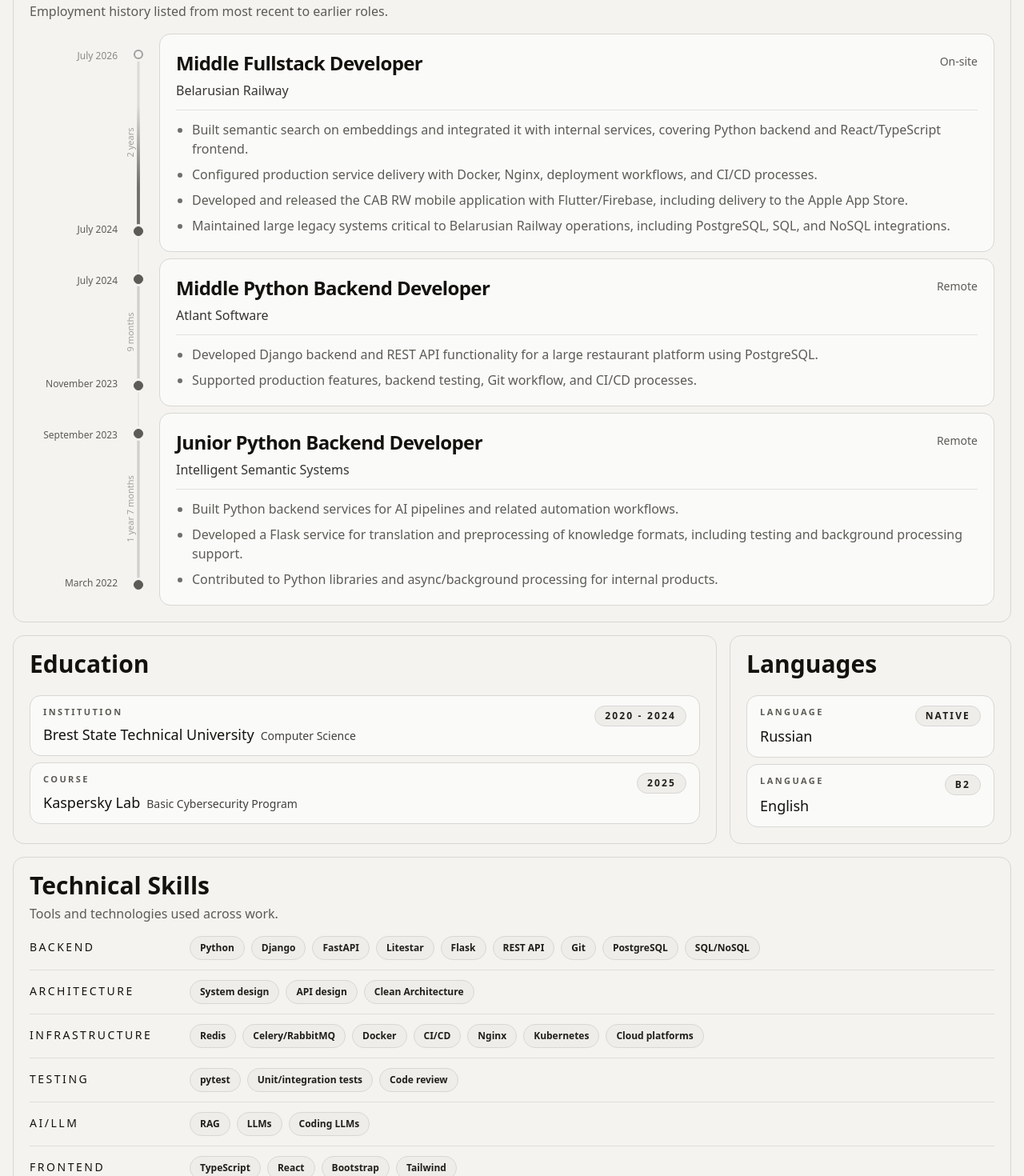
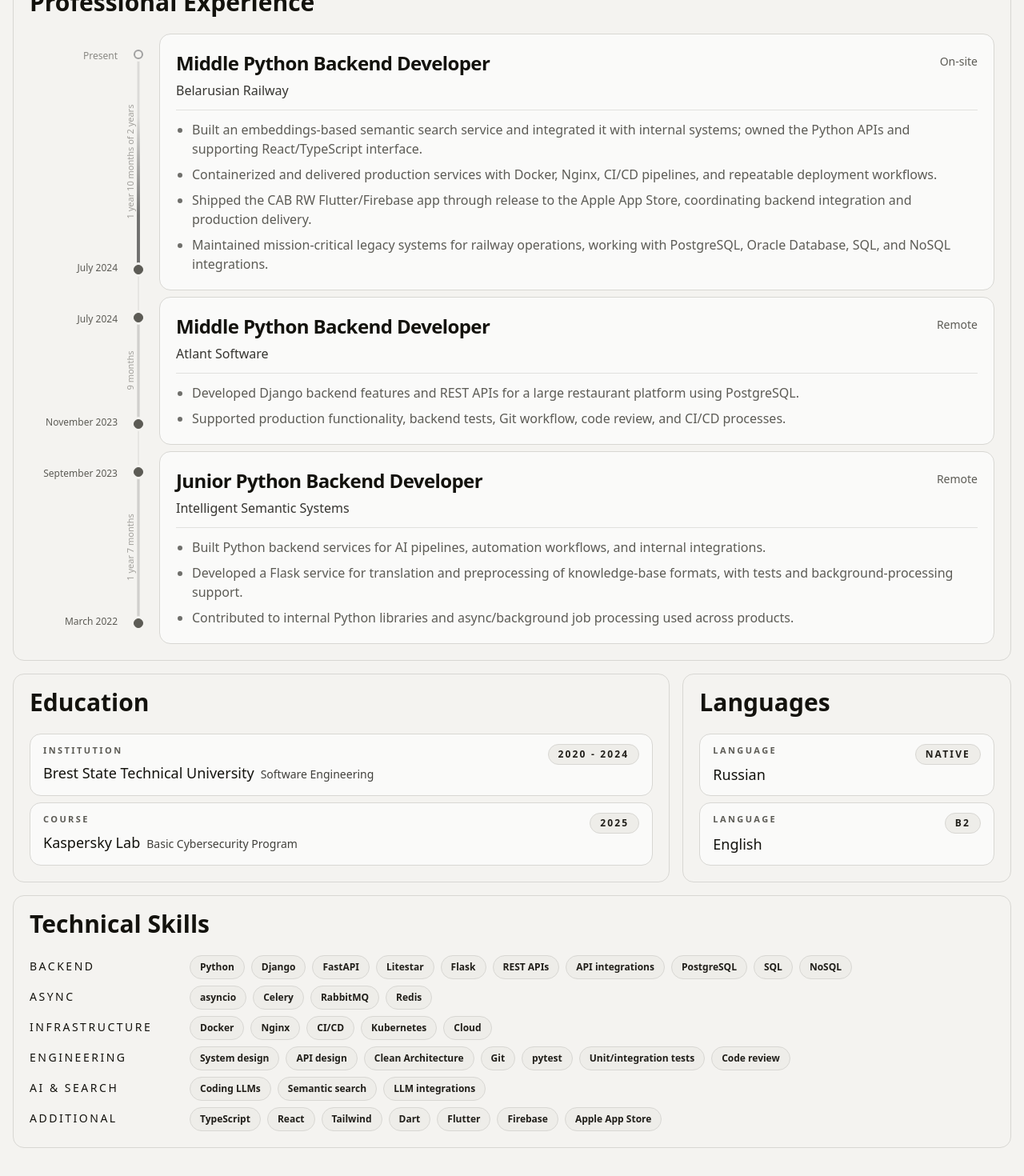
Before and after one commit to FalseR20/FalseR20.github.io, a React (Vite) app: page / in a window 1280 px wide. Shown: the part 440-1910 px from the top of the page at 80% size. Built offline with nearby package versions, Linux system fonts and the light colour scheme.

Commit message:
feat: update content

```diff
--- a/src/features/cv/CvPage.tsx
+++ b/src/features/cv/CvPage.tsx
@@ -37,7 +37,7 @@ export function CvPage() {
           onToggleTheme={toggleTheme}
         />
         <ExperienceSection experience={experience} />
-        <div className="cv-print-education-languages-grid grid gap-4 lg:grid-cols-[5fr_2fr]">
+        <div className="cv-print-education-languages-grid grid gap-4 lg:grid-cols-[2fr_1fr]">
           <EducationSection className="h-full" education={education} />
           <LanguagesSection className="h-full" languages={languages} />
         </div>
--- a/src/features/cv/components/EducationSection.tsx
+++ b/src/features/cv/components/EducationSection.tsx
@@ -25,15 +25,20 @@ export function EducationSection({
   } satisfies Record<EducationItem["type"], string>;
 
   return (
-    <CvSection className={className} title={t("ui.education.title")}>
-      <ul className="grid gap-2">
+    <CvSection
+      className={className}
+      title={t("ui.education.title")}
+      contentClassName="flex flex-1"
+    >
+      <ul className="grid flex-1 auto-rows-fr gap-2">
         {education.map((item) => (
           <CardSurface
             as="li"
             key={`${item.institution}-${item.degree}`}
             size="inline"
+            className="flex"
           >
-            <div className="flex items-start justify-between gap-3">
+            <div className="flex flex-1 items-start justify-between gap-3">
               <VStack className="min-w-0" size="xs">
                 <CvLabel>{educationLabels[item.type]}</CvLabel>
                 <div className="flex flex-wrap items-baseline gap-x-2 gap-y-1">
--- a/src/features/cv/components/ExperienceItem.tsx
+++ b/src/features/cv/components/ExperienceItem.tsx
@@ -14,6 +14,10 @@ type ExperienceItemProps = {
 };
 
 function formatPeriodDate(date: ExperienceDate) {
+  if (date.label) {
+    return date.label;
+  }
+
   return `${date.month} ${date.year}`;
 }
 
--- a/src/features/cv/components/ExperienceSection.tsx
+++ b/src/features/cv/components/ExperienceSection.tsx
@@ -13,11 +13,7 @@ export function ExperienceSection({ experience }: ExperienceSectionProps) {
   const { t } = useTranslation();
 
   return (
-    <CvSection
-      title={t("ui.experience.title")}
-      description={t("ui.experience.description")}
-      headerClassName="gap-2"
-    >
+    <CvSection title={t("ui.experience.title")} headerClassName="gap-2">
       <VStack
         as="ol"
         size="sm"
--- a/src/features/cv/components/LanguagesSection.tsx
+++ b/src/features/cv/components/LanguagesSection.tsx
@@ -21,11 +21,20 @@ export function LanguagesSection({
   const { t } = useTranslation();
 
   return (
-    <CvSection className={className} title={t("ui.languages.title")}>
-      <ul className="grid gap-2">
+    <CvSection
+      className={className}
+      title={t("ui.languages.title")}
+      contentClassName="flex flex-1"
+    >
+      <ul className="grid flex-1 auto-rows-fr gap-2">
         {languages.map((language) => (
-          <CardSurface as="li" key={language.name} size="inline">
-            <div className="flex items-start justify-between gap-3">
+          <CardSurface
+            as="li"
+            key={language.name}
+            size="inline"
+            className="flex"
+          >
+            <div className="flex flex-1 items-start justify-between gap-3">
               <VStack size="sm">
                 <CvLabel>{t("ui.languages.label")}</CvLabel>
                 <p className="text-base font-medium sm:text-lg">
--- a/src/features/cv/components/ProfileSection.tsx
+++ b/src/features/cv/components/ProfileSection.tsx
@@ -36,11 +36,7 @@ const profileControlButtonClassName =
   "inline-flex size-10 shrink-0 cursor-pointer items-center justify-center gap-2 rounded-full text-sm font-medium whitespace-nowrap text-muted-foreground transition-all outline-none hover:bg-accent hover:text-foreground focus-visible:border-ring focus-visible:ring-[3px] focus-visible:ring-ring/50 disabled:pointer-events-none disabled:opacity-50 aria-invalid:border-destructive aria-invalid:ring-destructive/20 dark:hover:bg-accent/50 dark:aria-invalid:ring-destructive/40 [&_svg]:pointer-events-none [&_svg]:shrink-0";
 
 function getCurrentPageUrl() {
-  if (typeof window === "undefined") {
-    return "https://falser.dev/";
-  }
-
-  return window.location.href;
+  return "https://falser.dev/";
 }
 
 type ProfileSectionProps = {
--- a/src/features/cv/components/SkillsSection.tsx
+++ b/src/features/cv/components/SkillsSection.tsx
@@ -14,15 +14,12 @@ export function SkillsSection({ skillGroups }: SkillsSectionProps) {
     "inline-flex min-w-0 max-w-full items-center rounded-full border bg-secondary px-3 py-1 text-xs leading-5 font-semibold text-secondary-foreground";
 
   return (
-    <CvSection
-      title={t("ui.skills.title")}
-      description={t("ui.skills.description")}
-    >
-      <VStack size="md">
+    <CvSection title={t("ui.skills.title")}>
+      <VStack size="sm">
         {skillGroups.map((group) => (
           <div
             key={group.title}
-            className="cv-print-skill-card grid gap-2 border-b border-border/70 pb-3 last:border-b-0 last:pb-0 md:grid-cols-[12rem_minmax(0,1fr)] md:items-start"
+            className="cv-print-skill-card grid gap-2 md:grid-cols-[12rem_minmax(0,1fr)] md:items-start"
           >
             <h3 className="pt-1 text-sm font-medium tracking-[0.18em] text-foreground uppercase">
               {group.title}
--- a/src/features/cv/data/cv.types.ts
+++ b/src/features/cv/data/cv.types.ts
@@ -13,10 +13,17 @@ export type ContactItem = {
   href?: string;
 };
 
-export type ExperienceDate = {
-  month: string;
-  year: string;
-};
+export type ExperienceDate =
+  | {
+      month: string;
+      year: string;
+      label?: never;
+    }
+  | {
+      label: string;
+      month?: never;
+      year?: never;
+    };
 
 export type ExperiencePeriod = {
   start: ExperienceDate;
--- a/src/i18n/locales/en.ts
+++ b/src/i18n/locales/en.ts
@@ -2,7 +2,7 @@ import type { TranslationResource } from "@/i18n/types";
 
 export const enTranslation: TranslationResource = {
   meta: {
-    title: "Mikhail Krupenkov CV",
+    title: "Mikhail Krupenkov Middle Python Backend Developer",
   },
   ui: {
     localeSwitcher: {
@@ -22,8 +22,6 @@ export const enTranslation: TranslationResource = {
     },
     experience: {
       title: "Professional Experience",
-      description:
-        "Employment history listed from most recent to earlier roles.",
     },
     education: {
       title: "Education",
@@ -38,7 +36,6 @@ export const enTranslation: TranslationResource = {
     },
     skills: {
       title: "Technical Skills",
-      description: "Tools and technologies used across work.",
       domain: "Domain",
     },
   },
@@ -47,7 +44,7 @@ export const enTranslation: TranslationResource = {
       fullName: "Mikhail Krupenkov",
       title: "Middle Python Backend Developer",
       summary:
-        "Python developer, open to remote/hybrid roles. Experienced with Django, FastAPI/Litestar, PostgreSQL, Docker, CI/CD, AI integrations, mobile release delivery, and legacy systems. English B2.",
+        "Python Backend Developer with 4+ years of commercial experience in production APIs, backend integrations, and legacy modernization. Core stack: Django, FastAPI/Litestar, PostgreSQL, Docker, CI/CD, Celery, Redis, RabbitMQ. Experienced in AI integrations: semantic search, LLM integrations. English B2; open to remote/hybrid roles.",
     },
     contacts: [
       {
@@ -77,25 +74,24 @@ export const enTranslation: TranslationResource = {
     experience: [
       {
         company: "Belarusian Railway",
-        role: "Middle Fullstack Developer",
+        role: "Middle Python Backend Developer",
         period: {
           start: {
             month: "July",
             year: "2024",
           },
           end: {
-            month: "July",
-            year: "2026",
+            label: "Present",
           },
-          duration: "2 years",
+          duration: "1 year 10 months of 2 years",
           endIsEstimated: true,
         },
         location: "On-site",
         bullets: [
-          "Built semantic search on embeddings and integrated it with internal services, covering Python backend and React/TypeScript frontend.",
-          "Configured production service delivery with Docker, Nginx, deployment workflows, and CI/CD processes.",
-          "Developed and released the CAB RW mobile application with Flutter/Firebase, including delivery to the Apple App Store.",
-          "Maintained large legacy systems critical to Belarusian Railway operations, including PostgreSQL, SQL, and NoSQL integrations.",
+          "Built an embeddings-based semantic search service and integrated it with internal systems; owned the Python APIs and supporting React/TypeScript interface.",
+          "Containerized and delivered production services with Docker, Nginx, CI/CD pipelines, and repeatable deployment workflows.",
+          "Shipped the CAB RW Flutter/Firebase app through release to the Apple App Store, coordinating backend integration and production delivery.",
+          "Maintained mission-critical legacy systems for railway operations, working with PostgreSQL, Oracle Database, SQL, and NoSQL integrations.",
         ],
       },
       {
@@ -114,8 +110,8 @@ export const enTranslation: TranslationResource = {
         },
         location: "Remote",
         bullets: [
-          "Developed Django backend and REST API functionality for a large restaurant platform using PostgreSQL.",
-          "Supported production features, backend testing, Git workflow, and CI/CD processes.",
+          "Developed Django backend features and REST APIs for a large restaurant platform using PostgreSQL.",
+          "Supported production functionality, backend tests, Git workflow, code review, and CI/CD processes.",
         ],
       },
       {
@@ -134,9 +130,9 @@ export const enTranslation: TranslationResource = {
         },
         location: "Remote",
         bullets: [
-          "Built Python backend services for AI pipelines and related automation workflows.",
-          "Developed a Flask service for translation and preprocessing of knowledge formats, including testing and background processing support.",
-          "Contributed to Python libraries and async/background processing for internal products.",
+          "Built Python backend services for AI pipelines, automation workflows, and internal integrations.",
+          "Developed a Flask service for translation and preprocessing of knowledge-base formats, with tests and background-processing support.",
+          "Contributed to internal Python libraries and async/background job processing used across products.",
         ],
       },
     ],
@@ -144,7 +140,7 @@ export const enTranslation: TranslationResource = {
       {
         type: "education",
         institution: "Brest State Technical University",
-        degree: "Computer Science",
+        degree: "Software Engineering",
         period: "2020 - 2024",
       },
       {
@@ -167,43 +163,48 @@ export const enTranslation: TranslationResource = {
           "FastAPI",
           "Litestar",
           "Flask",
-          "REST API",
-          "Git",
+          "REST APIs",
+          "API integrations",
           "PostgreSQL",
-          "SQL/NoSQL",
+          "SQL",
+          "NoSQL",
         ],
       },
       {
-        title: "Architecture",
-        items: ["System design", "API design", "Clean Architecture"],
+        title: "Async",
+        items: ["asyncio", "Celery", "RabbitMQ", "Redis"],
       },
       {
         title: "Infrastructure",
+        items: ["Docker", "Nginx", "CI/CD", "Kubernetes", "Cloud"],
+      },
+      {
+        title: "Engineering",
         items: [
-          "Redis",
-          "Celery/RabbitMQ",
-          "Docker",
-          "CI/CD",
-          "Nginx",
-          "Kubernetes",
-          "Cloud platforms",
+          "System design",
+          "API design",
+          "Clean Architecture",
+          "Git",
+          "pytest",
+          "Unit/integration tests",
+          "Code review",
         ],
       },
       {
-        title: "Testing",
-        items: ["pytest", "Unit/integration tests", "Code review"],
+        title: "AI & Search",
+        items: ["Coding LLMs", "Semantic search", "LLM integrations"],
       },
       {
-        title: "AI/LLM",
-        items: ["RAG", "LLMs", "Coding LLMs"],
-      },
-      {
-        title: "Frontend",
-        items: ["TypeScript", "React", "Bootstrap", "Tailwind"],
-      },
-      {
-        title: "Mobile",
-        items: ["Dart", "Flutter", "Firebase", "Apple Developer"],
+        title: "Additional",
+        items: [
+          "TypeScript",
+          "React",
+          "Tailwind",
+          "Dart",
+          "Flutter",
+          "Firebase",
+          "Apple App Store",
+        ],
       },
     ],
   },
--- a/src/i18n/locales/ru.ts
+++ b/src/i18n/locales/ru.ts
@@ -2,7 +2,7 @@ import type { TranslationResource } from "@/i18n/types";
 
 export const ruTranslation: TranslationResource = {
   meta: {
-    title: "Михаил Крупенков CV",
+    title: "Михаил Крупенков Python Backend Developer",
   },
   ui: {
     localeSwitcher: {
@@ -22,7 +22,6 @@ export const ruTranslation: TranslationResource = {
     },
     experience: {
       title: "Коммерческий опыт",
-      description: "История занятости от самой новой роли к более ранним.",
     },
     education: {
       title: "Образование",
@@ -37,8 +36,6 @@ export const ruTranslation: TranslationResource = {
     },
     skills: {
       title: "Технические навыки",
-      description:
-        "Инструменты и технологии, которые были использованы в задачах.",
       domain: "Направление",
     },
   },
@@ -47,7 +44,7 @@ export const ruTranslation: TranslationResource = {
       fullName: "Михаил Крупенков",
       title: "Middle Python Backend Developer",
       summary:
-        "Python разработчик с опытом Django, FastAPI/Litestar, PostgreSQL, Docker, CI/CD и AI-интеграций. Работал над production-сервисами, мобильной публикацией и legacy-системами; открыт к remote/hybrid, English B2.",
+        "Python Backend Developer с 4+ годами коммерческого опыта в production API, backend-интеграциях и обслуживании legacy. Основной стек: Django, FastAPI/Litestar, PostgreSQL, Docker, CI/CD, Celery, Redis, RabbitMQ. Есть опыт AI-интеграций: semantic search, LLM integrations. English B2; открыт к remote/hybrid.",
     },
     contacts: [
       {
@@ -76,26 +73,25 @@ export const ruTranslation: TranslationResource = {
     ],
     experience: [
       {
-        company: "Беларуская чыгунка",
-        role: "Middle Fullstack Developer",
+        company: "Белорусская железная дорога",
+        role: "Middle Python Backend Developer",
         period: {
           start: {
             month: "Июль",
             year: "2024",
           },
           end: {
-            month: "Июль",
-            year: "2026",
+            label: "Сейчас",
           },
-          duration: "2 года",
+          duration: "1 год 10 месяцев из 2 лет",
           endIsEstimated: true,
         },
         location: "Офис",
         bullets: [
-          "Разработал semantic search на embeddings и интегрировал его с внутренними сервисами; реализовал Python backend и React/TypeScript frontend.",
-          "Настраивал delivery для production-сервисов: Docker, Nginx, деплой и CI/CD-процессы.",
-          "Разработал и выпустил мобильное приложение CAB RW на Flutter/Firebase, включая публикацию в App Store.",
-          "Поддерживал крупные legacy-системы, критичные для работы БЧ, включая интеграции с PostgreSQL, OracleSQL и NoSQL-хранилищами.",
+          "Разработал сервис семантического поиска на embeddings и интегрировал его с внутренними системами; отвечал за Python API и вспомогательный React/TypeScript интерфейс.",
+          "Настроил поставку production-сервисов: Docker, Nginx, CI/CD и воспроизводимые процессы деплоя.",
+          "Довел мобильное приложение CAB RW на Flutter/Firebase до релиза в Apple App Store, включая backend-интеграции.",
+          "Поддерживал критичные legacy-системы для операционных процессов БЧ, работал с PostgreSQL, Oracle Database, SQL и NoSQL-интеграциями.",
         ],
       },
       {
@@ -114,8 +110,8 @@ export const ruTranslation: TranslationResource = {
         },
         location: "Удаленно",
         bullets: [
-          "Разрабатывал Django backend и REST API для крупной ресторанной платформы с использованием PostgreSQL.",
-          "Поддерживал production-функциональность, backend-тесты, Git workflow и CI/CD-процессы.",
+          "Разрабатывал backend-функциональность на Django и REST API для крупной ресторанной платформы на PostgreSQL.",
+          "Поддерживал production-функции, backend-тесты, Git workflow, code review и CI/CD-процессы.",
         ],
       },
       {
@@ -134,9 +130,9 @@ export const ruTranslation: TranslationResource = {
         },
         location: "Удаленно",
         bullets: [
-          "Разрабатывал Python backend-сервисы для AI pipelines и связанных процессов автоматизации.",
-          "Разрабатывал Flask-сервис для перевода и предобработки форматов знаний, включая тестирование и поддержку фоновой обработки.",
-          "Участвовал в разработке Python-библиотек и async/background processing для внутренних продуктов.",
+          "Разрабатывал backend-сервисы на Python для AI-пайплайнов, автоматизации и внутренних интеграций.",
+          "Создал Flask-сервис для перевода и предобработки форматов баз знаний, добавил тесты и поддержку фоновой обработки.",
+          "Участвовал в развитии внутренних Python-библиотек и асинхронной фоновой обработки для продуктовых команд.",
         ],
       },
     ],
@@ -167,43 +163,48 @@ export const ruTranslation: TranslationResource = {
           "FastAPI",
           "Litestar",
           "Flask",
-          "REST API",
-          "Git",
+          "REST APIs",
+          "API integrations",
           "PostgreSQL",
-          "SQL/NoSQL",
+          "SQL",
+          "NoSQL",
         ],
       },
       {
-        title: "Архитектура",
-        items: ["System design", "API design", "Clean Architecture"],
+        title: "Асинхронность",
+        items: ["asyncio", "Celery", "RabbitMQ", "Redis"],
+      },
+      {
+        title: "Инженерия",
+        items: [
+          "System design",
+          "API design",
+          "Clean Architecture",
+          "Git",
+          "pytest",
+          "Unit/integration tests",
+          "Code review",
+        ],
       },
       {
         title: "Инфраструктура",
-        items: [
-          "Redis",
-          "Celery/RabbitMQ",
-          "Docker",
-          "CI/CD",
-          "Nginx",
-          "Kubernetes",
-          "Cloud platforms",
-        ],
+        items: ["Docker", "Nginx", "CI/CD", "Kubernetes", "Cloud"],
       },
       {
-        title: "Тестирование",
-        items: ["pytest", "Unit/integration tests", "Code review"],
+        title: "AI & Search",
+        items: ["Coding LLMs", "Semantic search", "LLM integrations"],
       },
       {
-        title: "AI/LLM",
-        items: ["RAG", "LLMs", "Coding LLMs"],
-      },
-      {
-        title: "Frontend",
-        items: ["TypeScript", "React", "Bootstrap", "Tailwind"],
-      },
-      {
-        title: "Mobile",
-        items: ["Dart", "Flutter", "Firebase", "Apple Developer"],
+        title: "Дополнительно",
+        items: [
+          "TypeScript",
+          "React",
+          "Tailwind",
+          "Dart",
+          "Flutter",
+          "Firebase",
+          "Apple App Store",
+        ],
       },
     ],
   },
--- a/src/i18n/types.ts
+++ b/src/i18n/types.ts
@@ -26,7 +26,6 @@ export type TranslationResource = {
     };
     experience: {
       title: string;
-      description: string;
     };
     education: {
       title: string;
@@ -41,7 +40,6 @@ export type TranslationResource = {
     };
     skills: {
       title: string;
-      description: string;
       domain: string;
     };
   };
```
